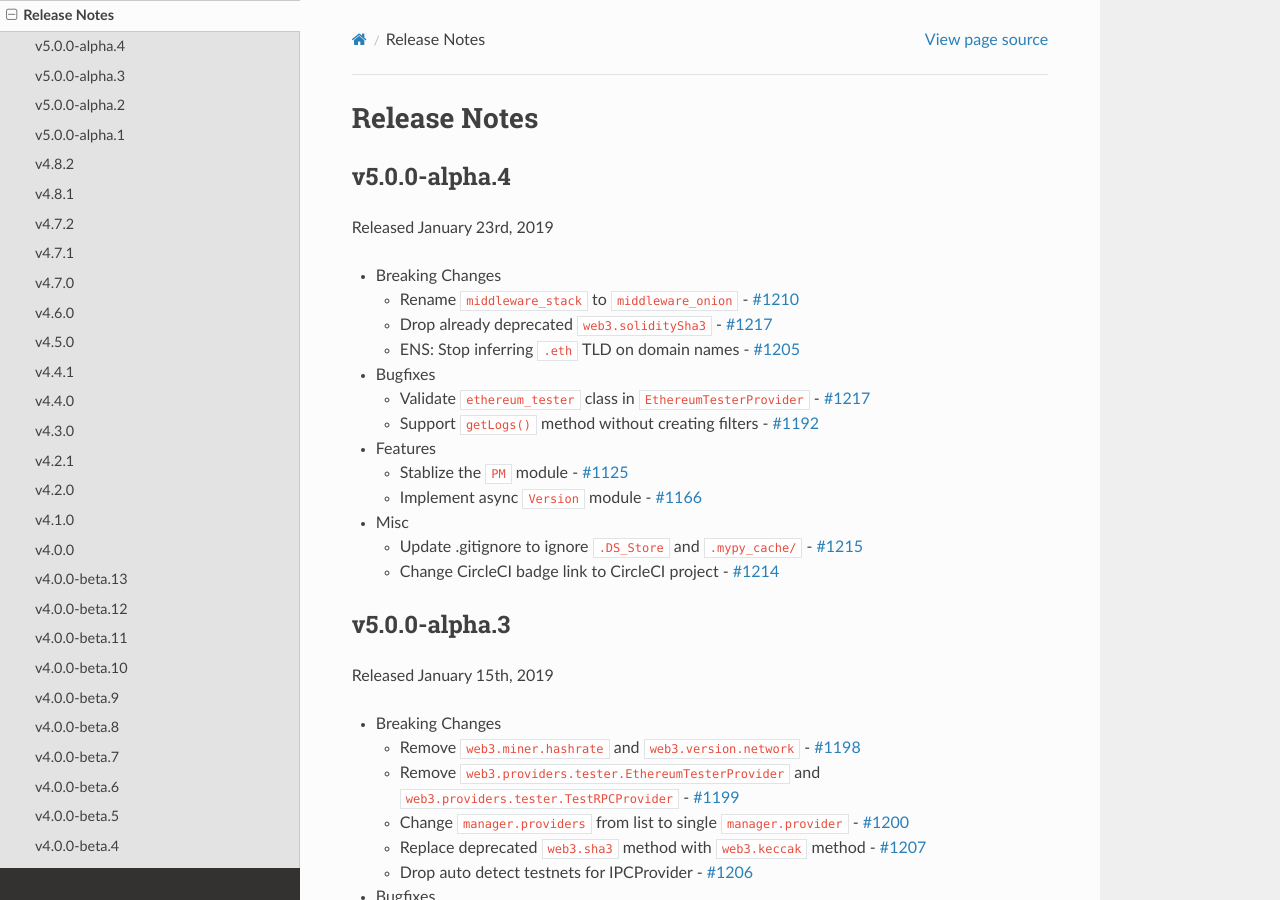
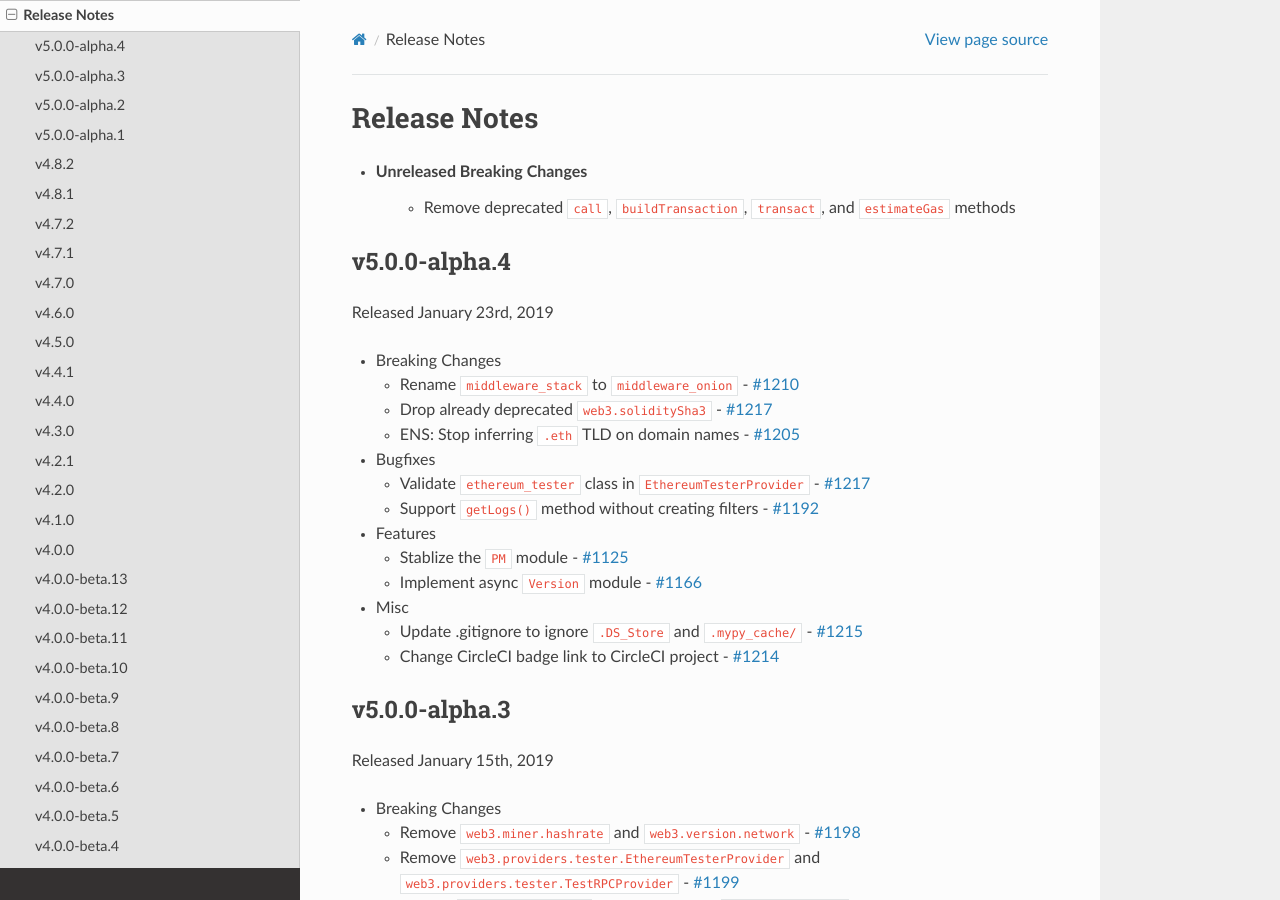
Before and after one commit to shuziren/web3.py, a Sphinx documentation site: the page built from docs/releases.rst, in a window 1280 px wide and 900 px high. Built offline with Sphinx 7.4.7 and the Read the Docs theme 2.0.0, drawn with Linux system fonts in a browser that asks for light colours.

Commit message:
Add unreleased section to docs

```diff
--- a/docs/releases.rst
+++ b/docs/releases.rst
@@ -1,5 +1,8 @@
 Release Notes
 =============
+
+- Unreleased Breaking Changes
+   - Remove deprecated ``call``, ``buildTransaction``, ``transact``, and ``estimateGas`` methods
 
 
 v5.0.0-alpha.4
```
